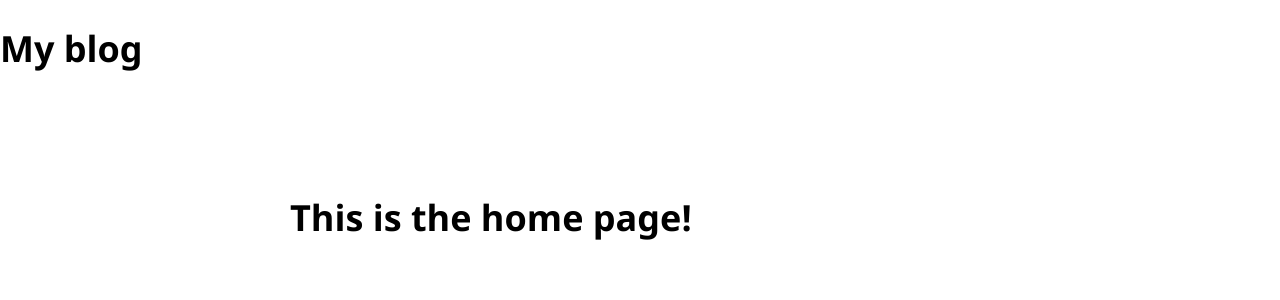
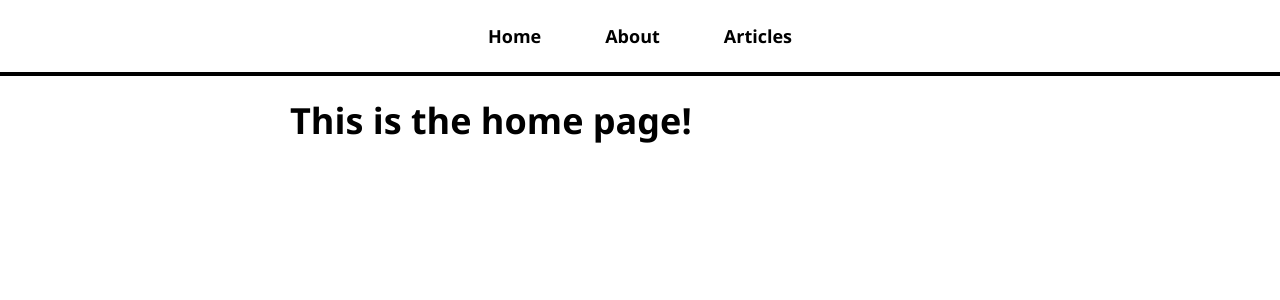
Before and after one commit to AndyFerrie/blog-site, a React (Create React App) app: page / in a window 1280 px wide. Shown: the top 300 px of the page. Built offline with nearby package versions, Linux system fonts and the light colour scheme.

Commit message:
add NavBar

```diff
--- a/src/App.js
+++ b/src/App.js
@@ -1,6 +1,7 @@
 import './App.css';
 import React from 'react';
 import { BrowserRouter, Routes, Route } from 'react-router-dom';
+import NavBar from './NavBar';
 import HomePage from './pages/HomePage';
 import AboutPage from './pages/AboutPage';
 import ArticlesListPage from './pages/ArticlesListPage';
@@ -10,7 +11,7 @@
   return (
     <BrowserRouter>
     <div className="App">
-      <h1>My blog</h1>
+      <NavBar />
       <div id="page-body">
         <Routes>
           <Route path="/" element={<HomePage />} />
--- /dev/null
+++ b/src/NavBar.js
@@ -0,0 +1,22 @@
+import React from 'react';
+import { Link } from 'react-router-dom';
+
+const NavBar = () => {
+    return (
+        <nav>
+            <ul>
+                <li>
+                    <Link to="/">Home</Link>
+                </li>
+                <li>
+                    <Link to="/about">About</Link>
+                </li>
+                <li>
+                    <Link to="/articles">Articles</Link>
+                </li>
+            </ul>
+        </nav>
+    );
+}
+
+export default NavBar;
```
